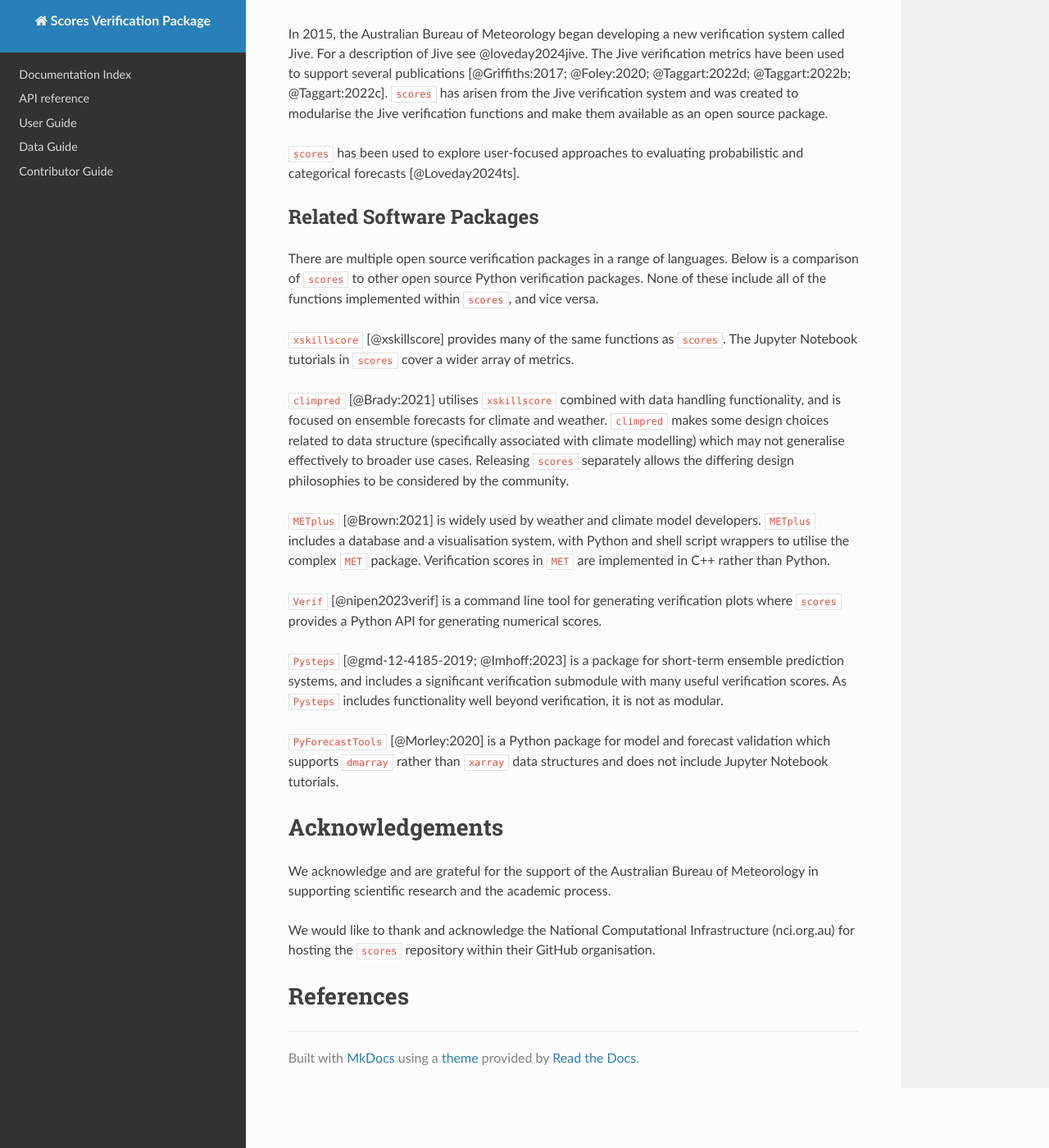
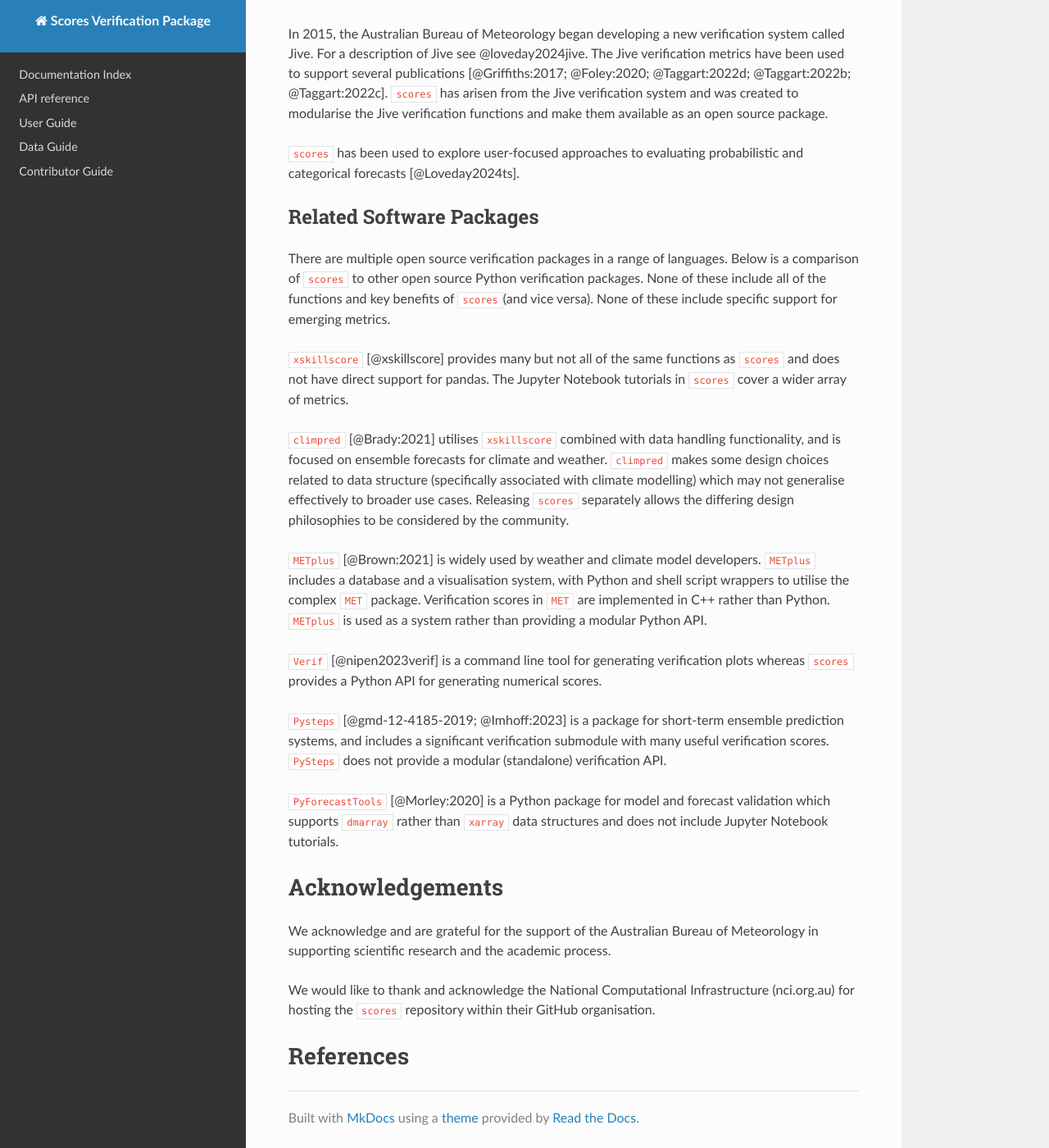
Before and after one commit to nci/scores, an MkDocs documentation site: the page built from docs/paper.md, in a window 1280 px wide and 1400 px high, scrolled down 2431 px. Shown: the whole window at 82% size. Built offline with MkDocs 1.6.1, drawn with Linux system fonts in a browser that asks for light colours; nearby versions of some CDN libraries; some of the changed text lies outside the part shown.

Commit message:
Further adjustments

```diff
--- a/docs/paper.md
+++ b/docs/paper.md
@@ -94,7 +94,7 @@ In order to meet the needs of researchers, `scores` provides the following key b
 
 **Compatability**
 
-- Highly modular and avoids extensive dependencies by providing its own implementations where relevant.
+- Provides its own implementations where relevant, avoiding extensive dependencies and allowing greater API consistency.
 - Easy to integrate and use in a wide variety of environments. It has been tested and used on workstations, servers and in high performance computing (supercomputing) environments.
 - Uses Dask [@Dask:2016] for scaling and performance.
 - Expanding support for `pandas` [@pandas:2024; @McKinney:2010].
@@ -127,17 +127,17 @@ In 2015, the Australian Bureau of Meteorology began developing a new verificatio
 
 ## Related Software Packages
 
-There are multiple open source verification packages in a range of languages. Below is a comparison of `scores` to other open source Python verification packages. None of these include all of the functions implemented within `scores`, and vice versa.
+There are multiple open source verification packages in a range of languages. Below is a comparison of `scores` to other open source Python verification packages. None of these include all of the functions and key benefits of `scores`(and vice versa). None of these include specific support for emerging metrics.
 
-`xskillscore` [@xskillscore] provides many of the same functions as `scores`. The Jupyter Notebook tutorials in `scores` cover a wider array of metrics.
+`xskillscore` [@xskillscore] provides many but not all of the same functions as `scores` and does not have direct support for pandas. The Jupyter Notebook tutorials in `scores` cover a wider array of metrics.
 
 `climpred` [@Brady:2021] utilises `xskillscore` combined with data handling functionality, and is focused on ensemble forecasts for climate and weather. `climpred` makes some design choices related to data structure (specifically associated with climate modelling) which may not generalise effectively to broader use cases. Releasing `scores` separately allows the differing design philosophies to be considered by the community.
 
-`METplus` [@Brown:2021] is widely used by weather and climate model developers. `METplus` includes a database and a visualisation system, with Python and shell script wrappers to utilise the complex `MET` package. Verification scores in `MET` are implemented in C++ rather than Python.
+`METplus` [@Brown:2021] is widely used by weather and climate model developers. `METplus` includes a database and a visualisation system, with Python and shell script wrappers to utilise the complex `MET` package. Verification scores in `MET` are implemented in C++ rather than Python. `METplus` is used as a system rather than providing a modular Python API.
 
-`Verif` [@nipen2023verif] is a command line tool for generating verification plots where `scores` provides a Python API for generating numerical scores.
+`Verif` [@nipen2023verif] is a command line tool for generating verification plots whereas `scores` provides a Python API for generating numerical scores.
 
-`Pysteps` [@gmd-12-4185-2019; @Imhoff:2023] is a package for short-term ensemble prediction systems, and includes a significant verification submodule with many useful verification scores. As `Pysteps` includes functionality well beyond verification, it is not as modular.
+`Pysteps` [@gmd-12-4185-2019; @Imhoff:2023] is a package for short-term ensemble prediction systems, and includes a significant verification submodule with many useful verification scores. `PySteps` does not provide a modular (standalone) verification API.
 
 `PyForecastTools` [@Morley:2020] is a Python package for model and forecast validation which supports `dmarray` rather than `xarray` data structures and does not include Jupyter Notebook tutorials.
 
```
Also changed, not shown: other parts of docs/paper.md (+1 -1 lines).
